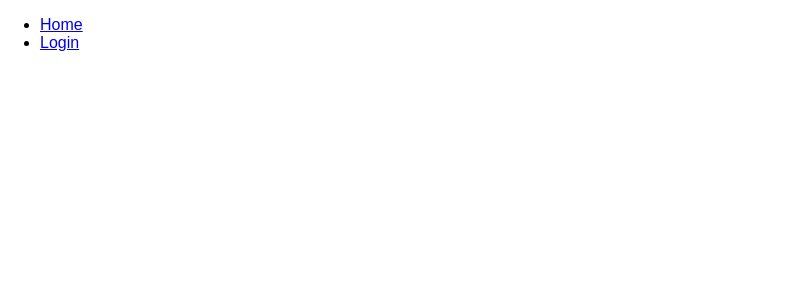
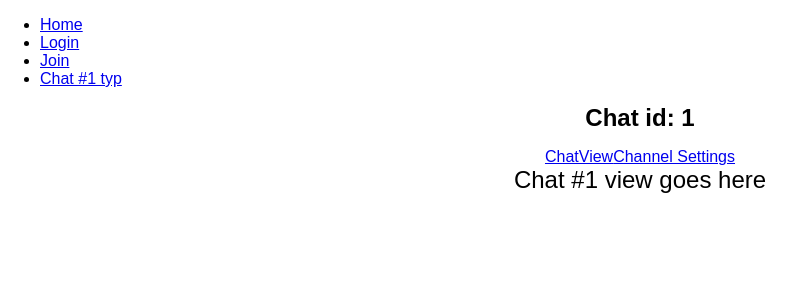
Before and after one commit to dasovm/rebus, a React app in the folder client/: page /chat/1 in a window 1280 px wide. Shown: the top 300 px of the page, without its empty margins (0-804 px from the left). Built offline with nearby package versions, Linux system fonts and the light colour scheme.

Commit message:
All routes setup

```diff
--- a/client/src/App/App.jsx
+++ b/client/src/App/App.jsx
@@ -1,8 +1,10 @@
 import React, { Component } from 'react';
 import styles from './App.module.css';
-import { Link, Switch, Route } from 'react-router-dom'
+import { Link, Switch, Route } from 'react-router-dom';
 import Home from '../Home/Home';
 import Login from '../Login/Login';
+import Chat from '../Chat/Chat';
+import JoinChannel from '../JoinChannel/JoinChannel';
 
 class App extends Component {
   render() {
@@ -13,6 +15,8 @@ class App extends Component {
             <ul>
               <li><Link to='/'>Home</Link></li>
               <li><Link to='/login'>Login</Link></li>
+              <li><Link to='/join'>Join</Link></li>
+              <li><Link to='/chat/1'>Chat #1 typ</Link></li>
             </ul>
           </nav>
         </header>
@@ -20,6 +24,8 @@ class App extends Component {
         <Switch>
           <Route exact path='/' component={Home}/>
           <Route path='/login' component={Login}/>
+          <Route path='/join' component={JoinChannel}/>
+          <Route path='/chat/:id' component={Chat}/>
         </Switch>
       </main>
       </div>
--- a/client/src/ChannelSettings/ChannelSettings.jsx
+++ b/client/src/ChannelSettings/ChannelSettings.jsx
@@ -3,9 +3,10 @@ import styles from './ChannelSettings.module.css';
 
 class ChannelSettings extends Component {
   render() {
+    const {id} = this.props;
     return (
       <div className={styles.ChannelSettings}>
-        <input type="text" name="channelName" placeholder="Channel name" />
+        <input type="text" name="channelName" placeholder={id} />
         <div className={styles.colorGrid}>
           <div className={styles.colorCard}>Colour 1</div>
           <div className={styles.colorCard}>Colour 2</div>
--- a/client/src/Chat/Chat.jsx
+++ b/client/src/Chat/Chat.jsx
@@ -1,12 +1,25 @@
 import React, { Component } from 'react';
+import { Link, Route } from 'react-router-dom';
+import ChatView from '../ChatView/ChatView';
+import ChannelSettings from '../ChannelSettings/ChannelSettings';
 import styles from './Chat.module.css';
 
 class Chat extends Component {
   render() {
+    const { match } = this.props;
     return (
       <div className={styles.Chat}>
-        <h1 className={styles.title}>Chat name</h1>
-        <div className={styles.chatView}>Chat view goes here</div>
+        <h1 className={styles.title}>Chat id: {match.params.id}</h1>
+
+        <Link to={match.url}>ChatView</Link>
+        <Link to={match.url + '/settings'} >Channel Settings</Link>
+
+        <Route exact path={`${match.url}/settings`} render={() => <ChannelSettings id={match.params.id}/>} />
+        <Route
+          exact
+          path={match.url}
+          render={() => <ChatView id={match.params.id}/>}
+        />
       </div>
     );
   }
--- /dev/null
+++ b/client/src/ChatView/ChatView.jsx
@@ -0,0 +1,13 @@
+import React, { Component } from 'react';
+import styles from './ChatView.module.css';
+
+class ChatView extends Component {
+  render() {
+    const {id} = this.props;
+    return (
+      <div className={styles.title}>Chat #{id} view goes here</div>
+    );
+  }
+}
+
+export default ChatView;
--- /dev/null
+++ b/client/src/ChatView/ChatView.module.css
@@ -0,0 +1,7 @@
+.ChatView {
+  text-align: center;
+}
+
+.title {
+  font-size: 1.5em;
+}
```
